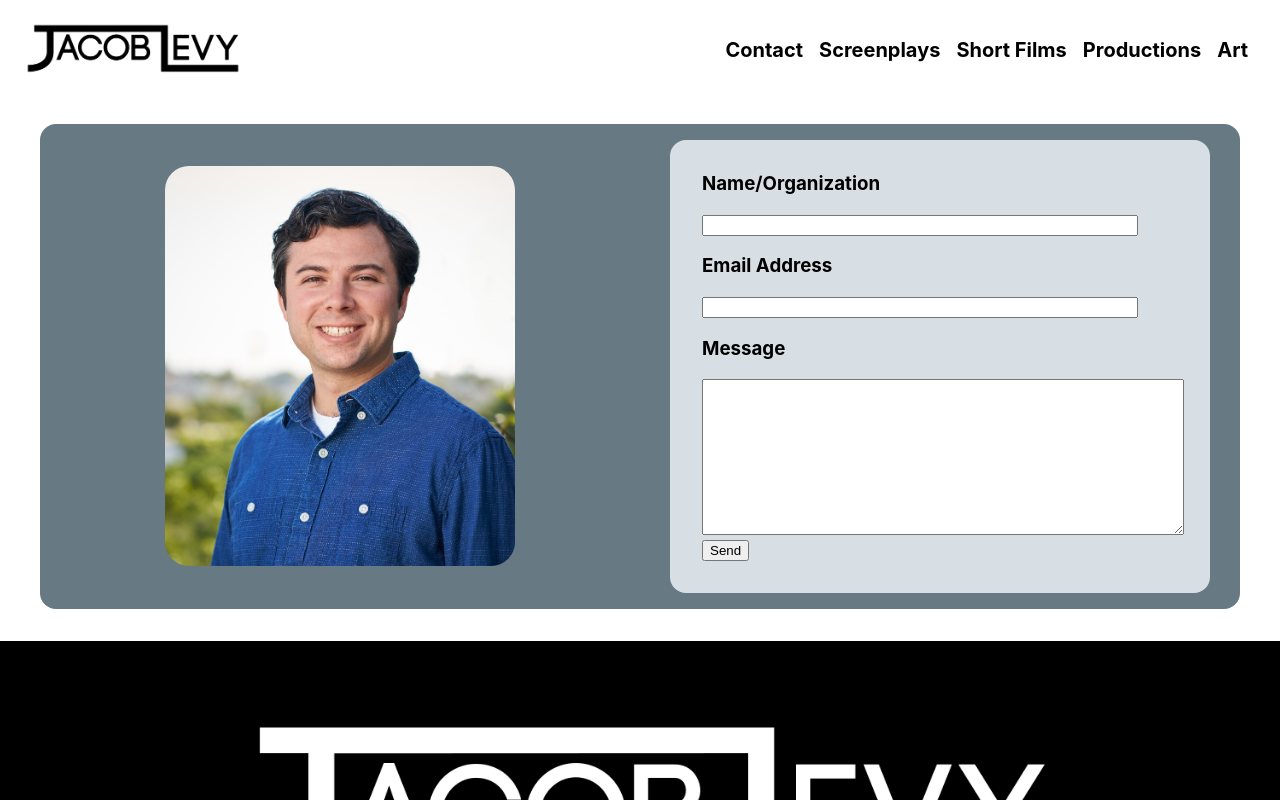
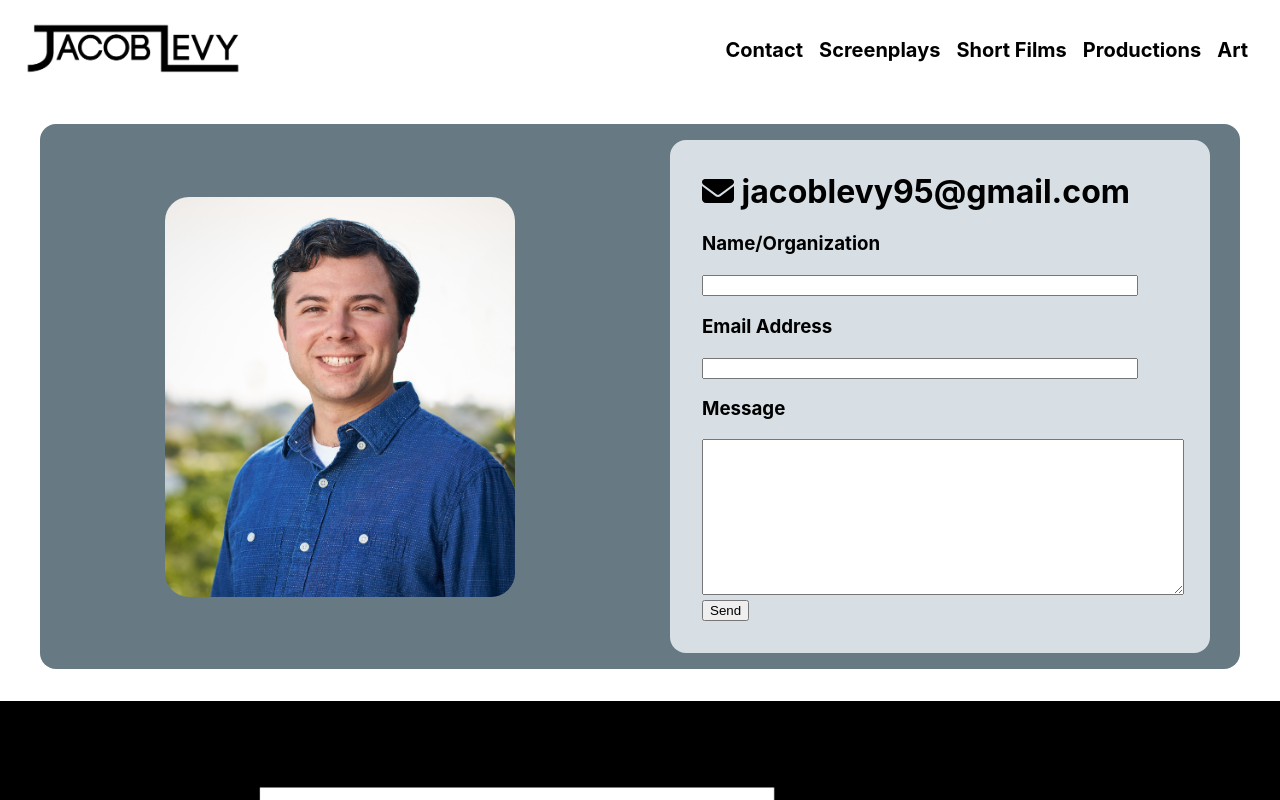
Before and after one commit to PrinceFluffHK/jlevy, a React (Create React App) app: page / in a window 1280 px wide. Both pictures are taken after a click on the element "Contact". Shown: the top 800 px of the page. Built offline with nearby package versions, Linux system fonts and the light colour scheme.

Commit message:
fixed email text

```diff
--- a/src/components/EmailForm.js
+++ b/src/components/EmailForm.js
@@ -1,7 +1,7 @@
 import emailjs from "@emailjs/browser";
 import React, { useRef, useState } from "react";
-// import { FontAwesomeIcon } from "@fortawesome/react-fontawesome";
-// import { faEnvelope } from "@fortawesome/free-solid-svg-icons";
+import { FontAwesomeIcon } from "@fortawesome/react-fontawesome";
+import { faEnvelope } from "@fortawesome/free-solid-svg-icons";
 import { Grid } from "@mui/material";
 
 const EmailForm = () => {
@@ -37,12 +37,12 @@ const EmailForm = () => {
         <Grid className="center" item xs={12} md={6}>
             <div className="width-90 form-container">
                 <div className="form-body">
-                    {/* <div className="">
-                        <h1 className={formClass}>
-                            <FontAwesomeIcon icon={faEnvelope} />:
-                            jacoblevy95@gmail.com
+                    <div className={formClass}>
+                        <h1 className="invis-md">
+                            <FontAwesomeIcon icon={faEnvelope} />
+                            {"  "}jacoblevy95@gmail.com
                         </h1>
-                    </div> */}
+                    </div>
                     <form className="" ref={form} onSubmit={sendEmail}>
                         <div className={formClass}>
                             <div className="">
--- a/src/components/Footer.js
+++ b/src/components/Footer.js
@@ -12,7 +12,8 @@ const Footer = (props) => {
                 src={logoText}
                 alt='Stylized logo of "Jacob Levy"'
             />
-            <footer>
+            <footer className="center" style={{ flexDirection: "column"}}>
+                <p>jacoblevy95@gmail.com</p>
                 <small>Copyright © 2024 Jacob Levy. All rights reserved.</small>
             </footer>
         </div>
```
